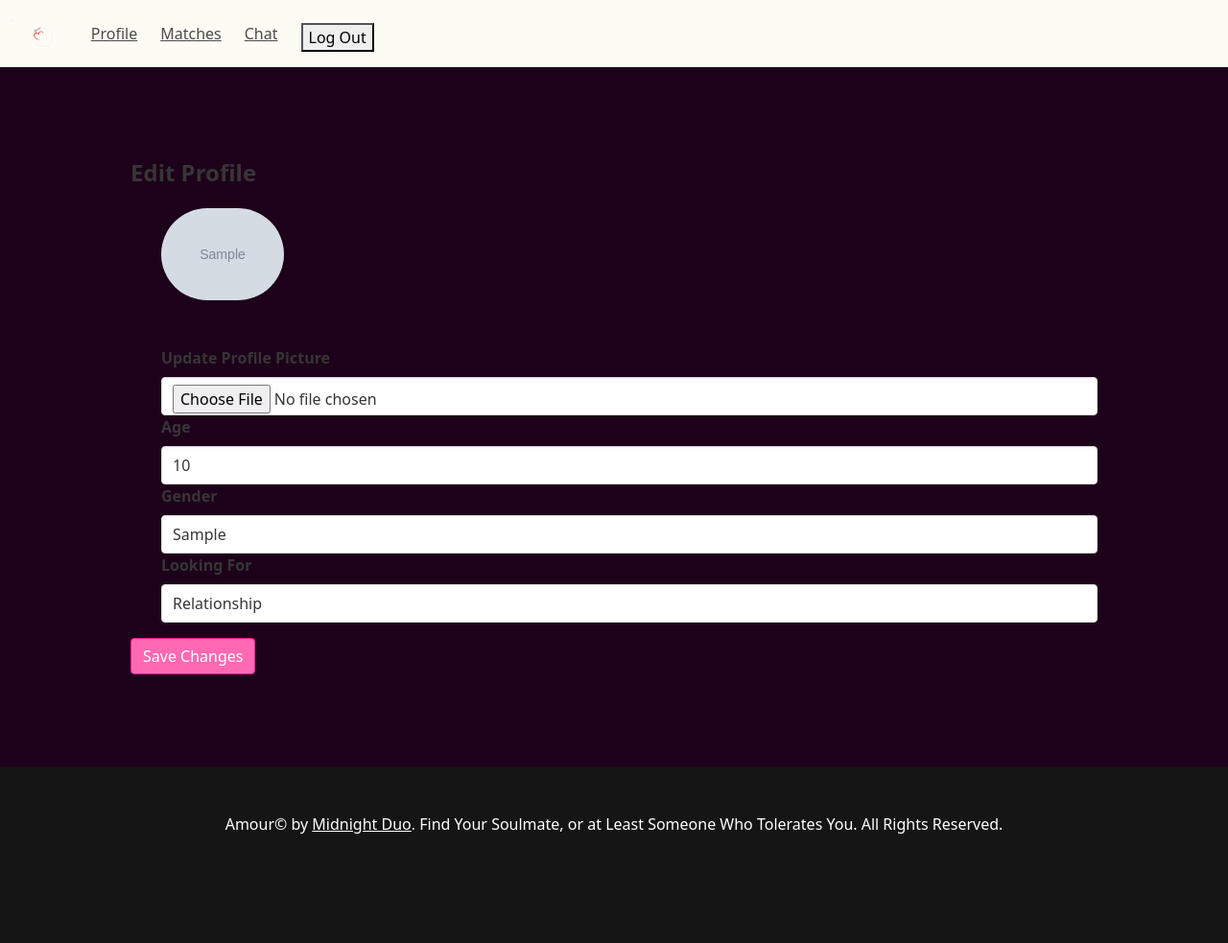
After one commit to Nate-Heim/Amour, a Django app: page /accounts/profile/edit/ in a window 1280 px wide. The commit adds this page. Shown: the whole page at 96% size. Run offline with Django 5.2, Linux system fonts and the light colour scheme; a user stored in the database is signed in; tables that the repository leaves empty hold one stand-in row (values such as "Sample post"); grey boxes marked "Sample" are stand-in pictures.

Commit message:
profile edit logic & page

```diff
--- a/Django_project/urls.py
+++ b/Django_project/urls.py
@@ -24,6 +24,7 @@ from accounts.views import profile_view
 from django.conf import settings
 from django.conf.urls.static import static
 
+
 urlpatterns = [
     path("admin/", admin.site.urls),
     path("", include("publicPages.urls")),
@@ -33,6 +34,7 @@ urlpatterns = [
     path("captcha/", include("captcha.urls")),
     re_path(r"", include("django_private_chat2.urls", namespace="django_private_chat2")),
     path('profile/', profile_view, name='profile'),
+
 ]
 
 #Think this needs to be in Django urls as well to serve the photo
--- a/Templates/base.html
+++ b/Templates/base.html
@@ -5,7 +5,7 @@
 <head>
     <meta charset="UTF-8">
     <meta name="viewport" content="width=device-width, initial-scale=1.0">
-    <title> Amour - {% block title %}Here is the idea place for our stuff{% endblock title %}</title><!--is for you-->
+    <title> Amour - {% block title %}Here is the idea place for our stuff{% endblock title %}</title>
     <link rel="stylesheet" href="https://cdn.jsdelivr.net/npm/bulma@0.9.4/css/bulma.min.css">
     <link href="https://cdn.jsdelivr.net/npm/bootstrap@5.0.2/dist/css/bootstrap.min.css" rel="stylesheet" integrity="sha384-EVSTQN3/azprG1Anm3QDgpJLIm9Nao0Yz1ztcQTwFspd3yD65VohhpuuCOmLASjC" crossorigin="anonymous">
     <script src="https://cdn.jsdelivr.net/npm/bootstrap@5.3.3/dist/js/bootstrap.bundle.min.js"></script>
@@ -44,7 +44,7 @@
 
 </head>
 
-<body style="background: #5d455f;">
+<body style="background: #1d011a;">
     <!-- Navbar I stole dis -->
 
 
--- a/Templates/profile.html
+++ b/Templates/profile.html
@@ -1,3 +1,4 @@
+<!--Amour/Templates/profileEdit.html-->
 {% extends "base.html" %}
 {% load static %}
 {% block title %}Profile{% endblock title %}
@@ -27,7 +28,7 @@
                 <p><strong>Gender:</strong> {{ user.Gender }}</p>
                 <p><strong>Looking for:</strong> {{ user.Desires|capfirst }}</p>
                 <!-- Optionally, you can add a button to navigate to the edit profile page -->
-                <a href="/" class="btn btn-valentine">Edit Profile</a>
+                <a href="{% url 'profile_edit' %}" class="btn btn-valentine">Edit Profile</a>
             </div>
         </div>
     </div>
--- /dev/null
+++ b/Templates/profileEdit.html
@@ -0,0 +1,69 @@
+<!-- Amour/templates/profileEdit.html -->
+{% extends "base.html" %}
+
+{% load static %}
+
+{% block title %}Profile Edit{% endblock title %}
+
+{% block content %}
+<section class="section">
+    <div class="container">
+        <h1 class="title is-4">Edit Profile</h1>
+        <form method="POST" enctype="multipart/form-data" action="">
+            {% csrf_token %}
+
+            <ul>
+                <!-- Profile Picture -->
+                <li>
+                    <div class="field">
+                        {% if user.profile_pic %}
+                            <figure class="image is-128x128">
+                                <img class="is-rounded" src="{{ user.profile_pic.url }}" alt="Profile Picture">
+                            </figure>
+                        {% else %}
+                            <figure class="image is-128x128">
+                                <img class="is-rounded" src="{% static 'default_profile.png' %}" alt="Default Profile Picture">
+                            </figure>
+                        {% endif %}
+                        <label class="label">Update Profile Picture</label>
+                        <input class="input" type="file" name="profile_pic">
+                    </div>
+                </li>
+
+                <!-- Age -->
+                <li>
+                    <div class="field">
+                        <label class="label">Age</label>
+                        <input class="input" type="number" name="age" value="{{ user.age }}">
+                    </div>
+                </li>
+
+                <!-- Gender -->
+                <li>
+                    <div class="field">
+                        <label class="label">Gender</label>
+                        <input class="input" type="text" name="Gender" value="{{ user.Gender }}">
+                    </div>
+                </li>
+
+                <!-- Desires -->
+                <li>
+                    <div class="field">
+                        <label class="label">Looking For</label>
+                        <select class="input" name="desires">
+                            {% for value, label in desires_choices %}
+                                <option value="{{ value }}" {% if user.desires == value %}selected{% endif %}>
+                                    {{ label }}
+                                </option>
+                            {% endfor %}
+                        </select>
+                    </div>
+                </li>
+            </ul>
+
+            <!-- Submit Button -->
+            <button class="btn btn-valentine" type="submit">Save Changes</button>
+        </form>
+    </div>
+</section>
+{% endblock content %}
--- a/accounts/forms.py
+++ b/accounts/forms.py
@@ -3,9 +3,6 @@ from django.contrib.auth.forms import UserCreationForm, UserChangeForm
 from .models import CustomUser
 from django import forms
 from captcha.fields import CaptchaField
-
-
-
 
 class CustomerUserCreationForm(UserCreationForm):
     captcha = CaptchaField()#adds the captcha
--- a/accounts/urls.py
+++ b/accounts/urls.py
@@ -5,6 +5,7 @@ from django.urls import path, include
 from .views import SignUpView
 from django.conf import settings
 from django.conf.urls.static import static
+from . import views
 
 urlpatterns = [
     path('login/', auth_views.LoginView.as_view(), name='login'),  # Define the login view
@@ -12,6 +13,7 @@ urlpatterns = [
     path("signup/", SignUpView.as_view(), name="signup"),
     path("captcha/", include("captcha.urls")),
     path('profile/', profile_view, name='profile'),
+    path('profile/edit/', views.edit_profile, name='profile_edit')
 ]
 
 #Profile Pic related work (Under work by Colin DONT TOUCH!!)
--- a/accounts/views.py
+++ b/accounts/views.py
@@ -5,6 +5,7 @@ from django.shortcuts import render, redirect
 from .forms import CustomerUserCreationForm, ProfileForm
 from django.contrib.auth.decorators import login_required
 from accounts.models import CustomUser
+from django.contrib import messages
 
 class SignUpView(CreateView):
     form_class = CustomerUserCreationForm
@@ -27,3 +28,19 @@ def profile_view(request):
 
     desires_choices = CustomUser._meta.get_field('Desires').choices
     return render(request, 'profile.html', {'desires_choices': desires_choices})
+
+@login_required
+def edit_profile(request):
+    if request.method == 'POST':
+        user = request.user
+        user.age = request.POST.get('age')
+        user.Gender = request.POST.get('Gender')
+        user.desires = request.POST.get('desires')
+        if request.FILES.get('profile_picture'):
+            user.profile_picture = request.FILES['profile_picture']
+        user.save()
+        messages.success(request, 'Profile updated successfully!')
+        return redirect('profile')  # Redirect to the profile view after saving
+
+    desires_choices = CustomUser._meta.get_field('Desires').choices
+    return render(request, 'profileEdit.html', {'user': request.user, 'desires_choices': desires_choices})
```
Also changed, not shown: media/profile_pics/testProfile_09RIHmH.jpg (added).
